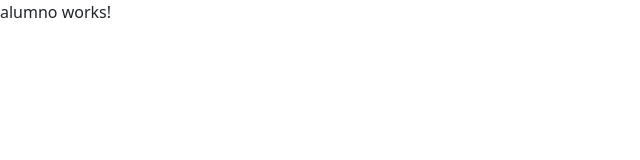
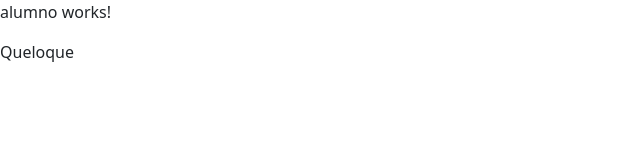
Before and after one commit to VicenteAdame/proyectoIntegradorII, an Angular app: page /alumno-registro in a window 1280 px wide. Shown: the top 160 px of the page, without its empty margins (0-640 px from the left). Built offline with nearby package versions, Linux system fonts and the light colour scheme.

Commit message:
Ahora si confirmacion

```diff
--- a/src/app/components/alumno/alumno.html
+++ b/src/app/components/alumno/alumno.html
@@ -1 +1,2 @@
 <p>alumno works!</p>
+<p>Queloque</p>
```
